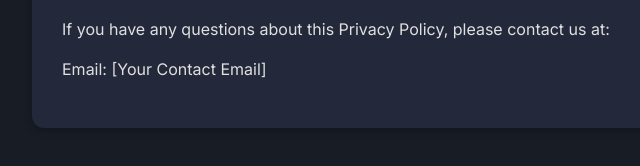
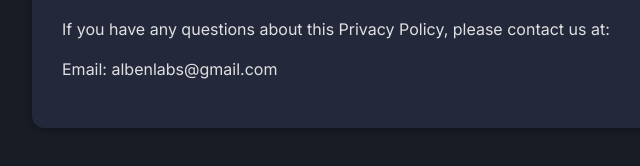
Before and after one commit to BunyaminMete/Spades-Privacy-Policy, a plain HTML site: page index.html in a window 1280 px wide. Shown: the part 3009-3175 px from the top of the page, 228-868 px from the left. Drawn offline with Linux system fonts and the light colour scheme.

Commit message:
Update contact email to albenlabs@gmail.com

```diff
--- a/index.html
+++ b/index.html
@@ -288,7 +288,7 @@
         <div class="section">
             <h2>Contact Us</h2>
             <p>If you have any questions about this Privacy Policy, please contact us at:</p>
-            <p>Email: [Your Contact Email]</p>
+            <p>Email: albenlabs@gmail.com</p>
         </div>
     </div>
     <script>
```
